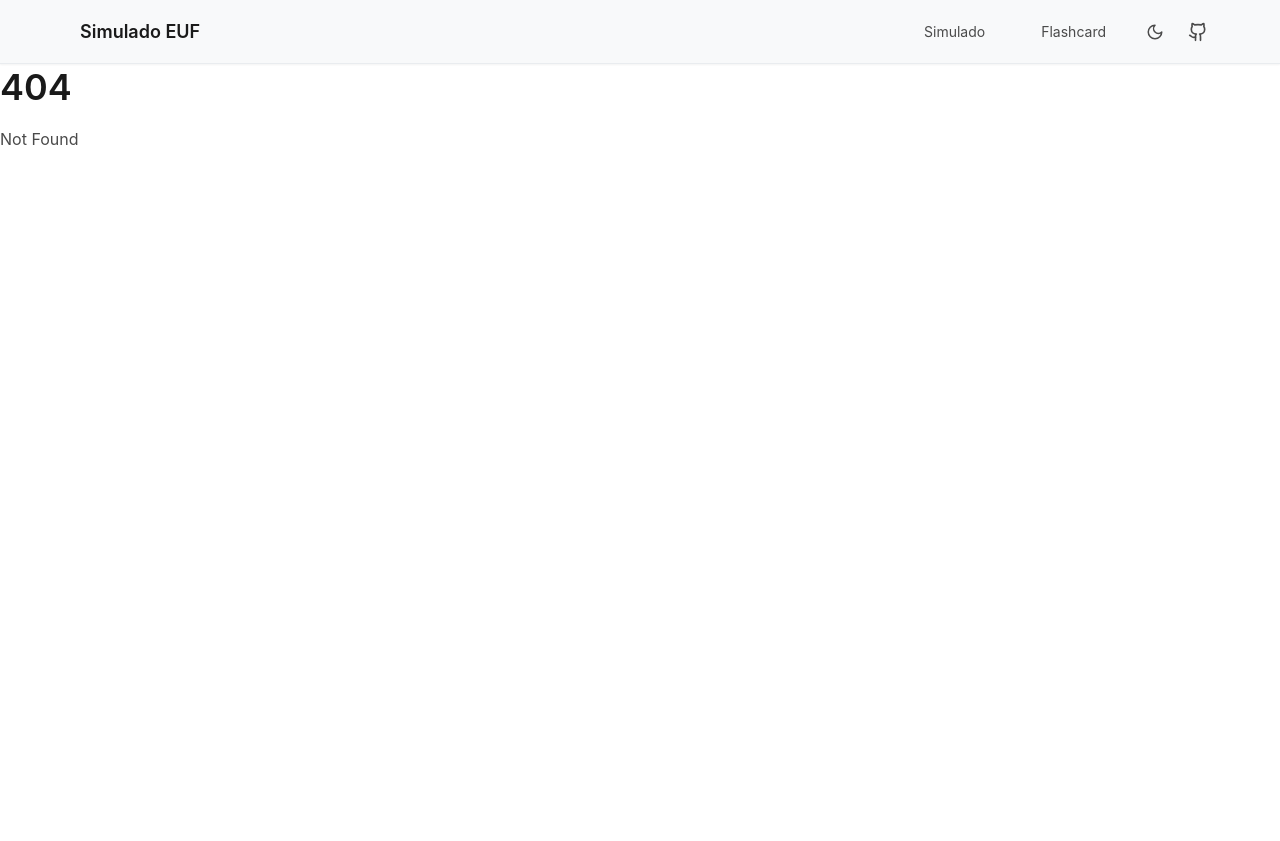
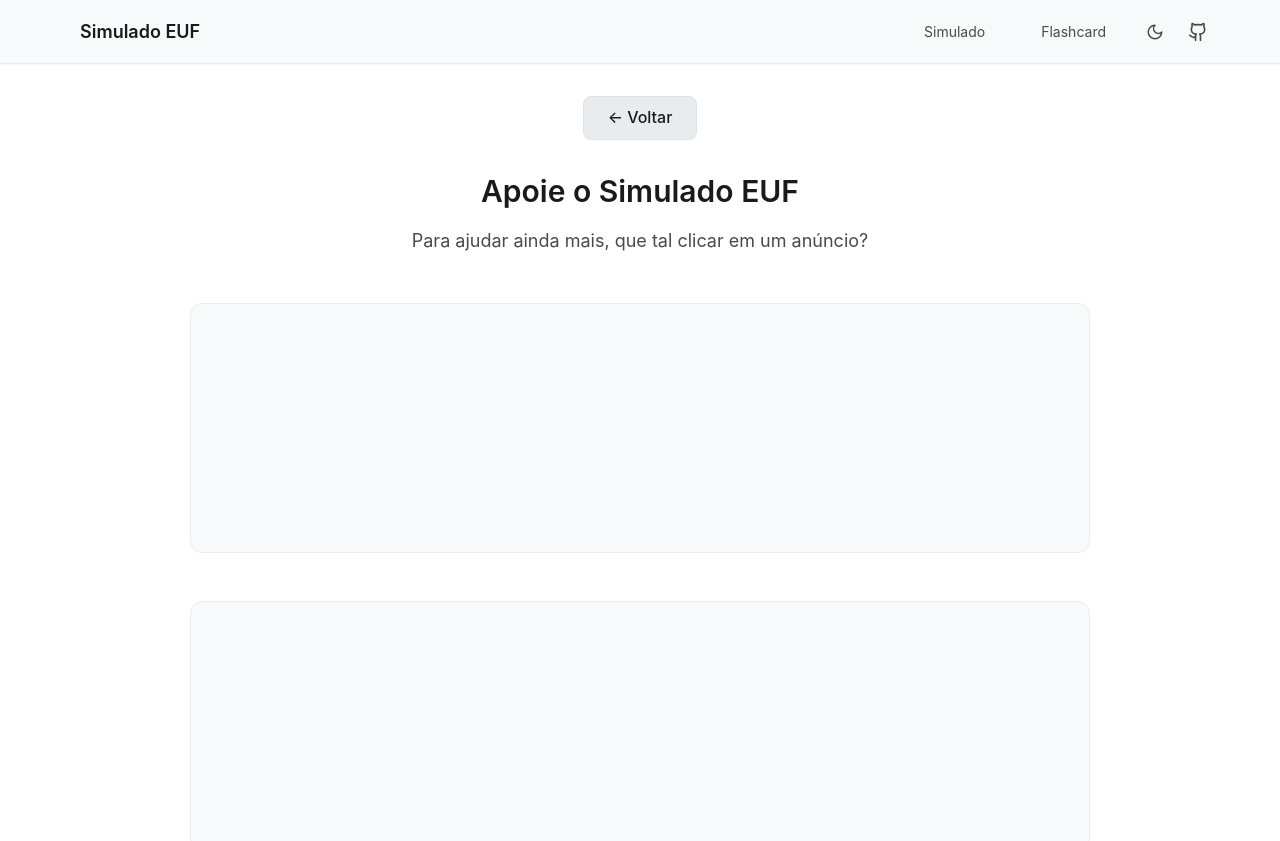
Before and after one commit to TaylorHo/simulado-euf, a SvelteKit app: page /ads-page in a window 1280 px wide. Before the commit this address had no page. Shown: the top 841 px of the page. Before the commit the page ends 800 px from the top, so only its background shows below. Built offline with nearby package versions, Linux system fonts and the light colour scheme.

Commit message:
feat: optional ads page added

```diff
--- a/package.json
+++ b/package.json
@@ -2,7 +2,7 @@
 	"name": "simulado-euf",
 	"version": "0.0.0",
 	"type": "module",
-	"author": "Taylor Hoffmann <taylor@hotay.dev>",
+	"author": "Taylor Hoffmann <taylor@hoffmann.io>",
 	"repository": {
 		"type": "git",
 		"url": "https://github.com/TaylorHo/simulado-euf"
--- a/src/lib/variables.ts
+++ b/src/lib/variables.ts
@@ -2,3 +2,4 @@ export const BUG_REPORT_API_URL = 'https://n8n.hotay.dev/webhook/euf-bug-report'
 export const GITHUB_REPO_URL = 'https://github.com/TaylorHo/simulado-euf';
 export const BUY_ME_A_COFFEE_URL = 'https://www.buymeacoffee.com/taylorhoffmann';
 export const GITHUB_SPONSORS_URL = 'https://github.com/sponsors/TaylorHo';
+export const ADSENSE_CLIENT_ID = 'ca-pub-4991464670829350';
--- /dev/null
+++ b/src/routes/ads-page/+page.svelte
@@ -0,0 +1,130 @@
+<script lang="ts">
+	import { goto } from '$app/navigation';
+	import { ADSENSE_CLIENT_ID } from '$lib/variables';
+	import { onMount } from 'svelte';
+
+	const adSlots = ['1560831006', '1560831006', '1560831006', '1560831006'];
+
+	function handleGoBack() {
+		goto('/');
+	}
+
+	onMount(() => {
+		// Initialize AdSense ads
+		// eslint-disable-next-line @typescript-eslint/no-explicit-any
+		const adsbygoogle = (window as any).adsbygoogle || [];
+		adSlots.forEach(() => {
+			adsbygoogle.push({});
+		});
+	});
+</script>
+
+<svelte:head>
+	<title>Anúncios - Simulado EUF</title>
+	<meta name="description" content="Veja anúncios para ajudar a manter o Simulado EUF gratuito" />
+	<meta name="robots" content="noindex, nofollow" />
+	<script
+		async
+		src="https://pagead2.googlesyndication.com/pagead/js/adsbygoogle.js?client=ca-pub-4991464670829350"
+		crossorigin="anonymous"
+	></script>
+</svelte:head>
+
+<div class="ads-page">
+	<div class="container">
+		<div class="header-section">
+			<button class="btn-back btn-secondary" onclick={handleGoBack}> ← Voltar </button>
+			<h1>Apoie o Simulado EUF</h1>
+			<p class="message">Para ajudar ainda mais, que tal clicar em um anúncio?</p>
+		</div>
+
+		<div class="ads-container">
+			{#each adSlots as adSlot, index (index)}
+				<div class="ad-block">
+					<ins
+						class="adsbygoogle"
+						style="display:block"
+						data-ad-client={ADSENSE_CLIENT_ID}
+						data-ad-slot={adSlot}
+						data-ad-format="auto"
+						data-full-width-responsive="true"
+					></ins>
+				</div>
+			{/each}
+		</div>
+	</div>
+</div>
+
+<style>
+	.ads-page {
+		min-height: 100vh;
+		background-color: var(--bg-primary);
+		padding: var(--space-xl) 0;
+	}
+
+	.container {
+		max-width: var(--max-width-content);
+		margin: 0 auto;
+		padding: 0 var(--space-lg);
+	}
+
+	.header-section {
+		text-align: center;
+		margin-bottom: var(--space-2xl);
+	}
+
+	.btn-back {
+		display: inline-flex;
+		align-items: center;
+		gap: var(--space-xs);
+		margin-bottom: var(--space-xl);
+		padding: var(--space-sm) var(--space-lg);
+	}
+
+	h1 {
+		font-size: var(--text-3xl);
+		color: var(--text-primary);
+		margin-bottom: var(--space-md);
+	}
+
+	.message {
+		font-size: var(--text-lg);
+		color: var(--text-secondary);
+		margin-bottom: 0;
+	}
+
+	.ads-container {
+		display: flex;
+		flex-direction: column;
+		gap: var(--space-2xl);
+		max-width: 900px;
+		margin: 0 auto;
+	}
+
+	.ad-block {
+		min-height: 250px;
+		width: 100%;
+		background-color: var(--bg-secondary);
+		border: 1px solid var(--border-light);
+		border-radius: var(--radius-lg);
+		padding: var(--space-md);
+	}
+
+	@media (max-width: 768px) {
+		h1 {
+			font-size: var(--text-2xl);
+		}
+
+		.message {
+			font-size: var(--text-base);
+		}
+
+		.ads-container {
+			gap: var(--space-xl);
+		}
+
+		.ad-block {
+			min-height: 200px;
+		}
+	}
+</style>
```
Also changed, not shown: src/routes/+page.svelte (+4 -25 lines), 1 other file (tests, documents, lock files or other folders).
